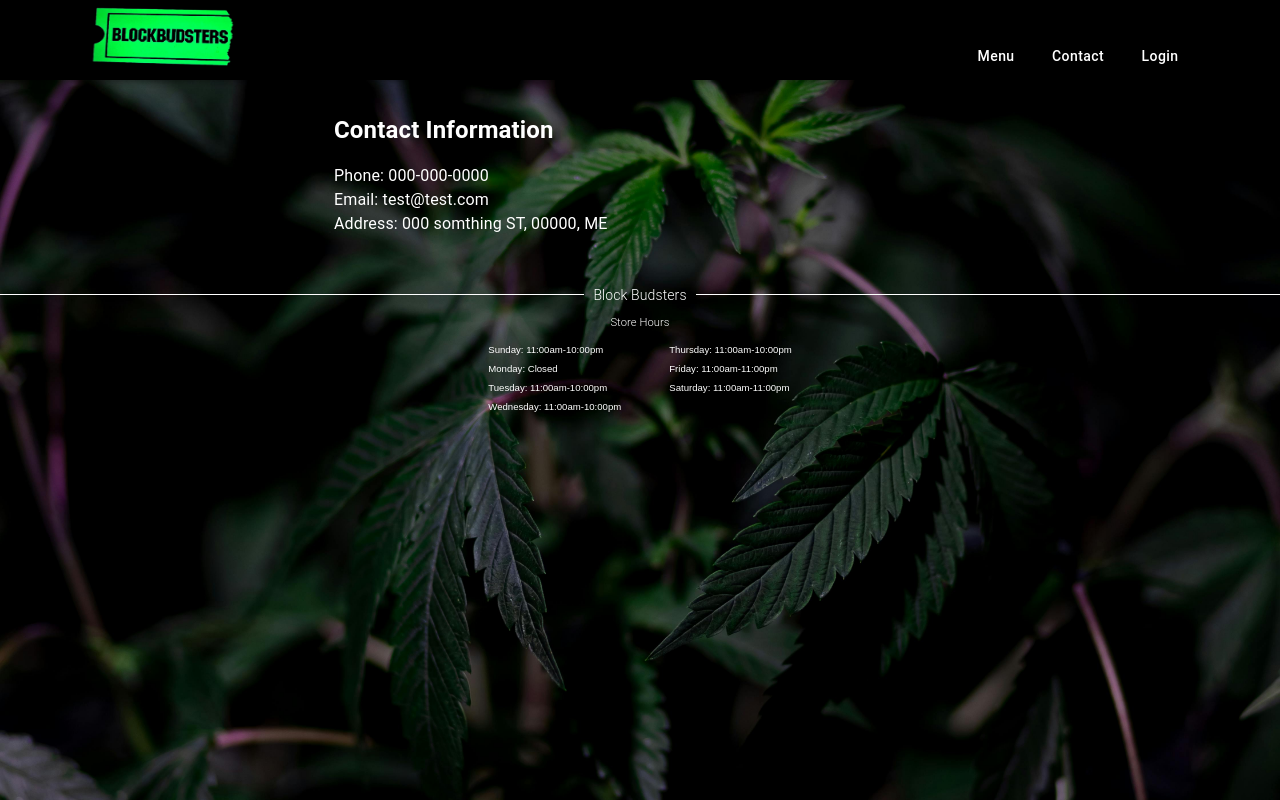
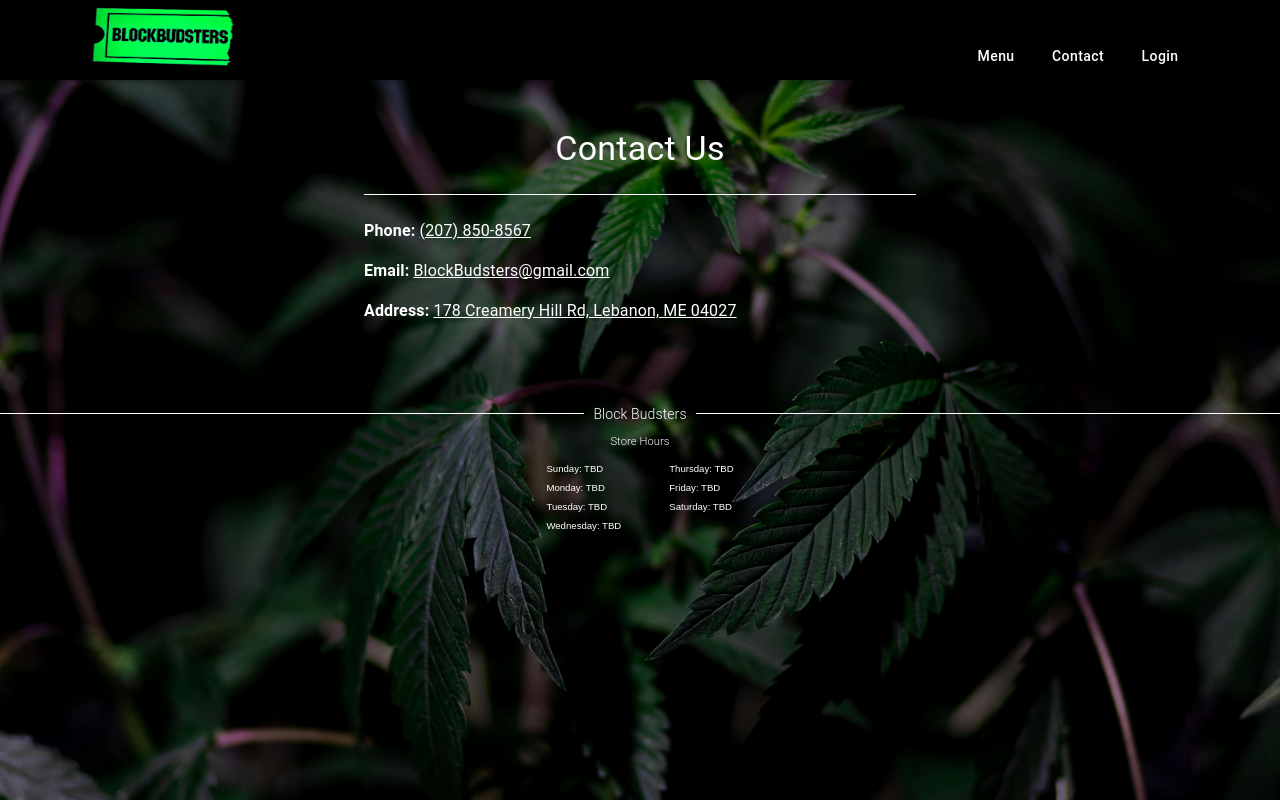
Before and after one commit to TimL94/BlockBudsters, a React (Vite) app in the folder client/: page /Contact in a window 1280 px wide. Both pictures are taken after a click on the button "YES". Built offline with nearby package versions, Linux system fonts and the light colour scheme.

Commit message:
updated contact page with relevant information, changed store hours

```diff
--- a/client/src/components/Footer.jsx
+++ b/client/src/components/Footer.jsx
@@ -44,29 +44,29 @@ const textStyles = { fontSize: '0.6rem', fontWeight: 300, py: 0.5 };
                         <Grid item>
                             <List sx={{ p: 0 }}>
                                 <ListItem sx={textStyles}>
-                                    Sunday: 11:00am-10:00pm
+                                    Sunday: TBD
                                 </ListItem>
                                 <ListItem sx={textStyles}>
-                                    Monday: Closed
+                                    Monday: TBD
                                 </ListItem>
                                 <ListItem sx={textStyles}>
-                                    Tuesday: 11:00am-10:00pm
+                                    Tuesday: TBD
                                 </ListItem>
                                 <ListItem sx={textStyles}>
-                                    Wednesday: 11:00am-10:00pm
+                                    Wednesday: TBD
                                 </ListItem>
                             </List>
                         </Grid>
                         <Grid item>
                             <List sx={{ p: 0 }}>
                                 <ListItem sx={textStyles}>
-                                    Thursday: 11:00am-10:00pm
+                                    Thursday: TBD
                                 </ListItem>
                                 <ListItem sx={textStyles}>
-                                    Friday: 11:00am-11:00pm
+                                    Friday: TBD
                                 </ListItem>
                                 <ListItem sx={textStyles}>
-                                    Saturday: 11:00am-11:00pm
+                                    Saturday: TBD
                                 </ListItem>
                             </List>
                         </Grid>
--- a/client/src/pages/Contact.jsx
+++ b/client/src/pages/Contact.jsx
@@ -1,29 +1,50 @@
-import { Container } from "@mui/material";
-import { Box } from "@mui/system";
-import Typography from '@mui/material/Typography';
-import Divider from '@mui/material/Divider';
-import Grid from '@mui/material/Grid';
-import Card from '@mui/material/Card';
-import CardHeader from '@mui/material/CardHeader';
-import CardContent from '@mui/material/CardContent';
-import React from 'react';
-
+import { Container, Typography, Link, Divider, Box } from "@mui/material";
+import React from "react";
 
 function Contact() {
-    return(
-        <Box sx={{ flexGrow: 1, padding: 2, display: 'flex', justifyContent: 'center', alignItems: 'center', flexDirection: 'column' }}>
-            <Grid container spacing={3} justifyContent='center'>
-                <Grid item  md={6} xs={10}>
-                    <Typography sx={{ mb: 2, mt: 2, color:'white' }}>
-                        <h2>Contact Information</h2>
-                    </Typography>
-                <Typography variant="body1">Phone: 000-000-0000</Typography>
-                <Typography variant="body1">Email: test@test.com</Typography>
-                <Typography variant="body1">Address: 000 somthing ST, 00000, ME</Typography>
-                </ Grid>
-            </Grid>
-        </Box>
-    )
+  return (
+    <Container maxWidth="sm" sx={{ py: 6 }}>
+      <Typography variant="h4" align="center" gutterBottom>
+        Contact Us
+      </Typography>
+
+      <Divider sx={{ my: 3, borderColor: "white" }} />
+
+      <Box sx={{ display: "flex", flexDirection: "column", gap: 2 }}>
+        <Typography variant="body1">
+          <strong>Phone:</strong>{" "}
+          <Link
+            href="tel:2078508567"
+            sx={{ color: "white", textDecoration: "underline" }}
+          >
+            (207) 850-8567
+          </Link>
+        </Typography>
+
+        <Typography variant="body1">
+          <strong>Email:</strong>{" "}
+          <Link
+            href="mailto:Blockbudsters@gmail.com"
+            sx={{ color: "white", textDecoration: "underline" }}
+          >
+            BlockBudsters@gmail.com
+          </Link>
+        </Typography>
+
+        <Typography variant="body1">
+          <strong>Address:</strong>{" "}
+          <Link
+            href="https://www.google.com/maps/search/?api=1&query=178+Creamery+Hill+Rd,+Lebanon,+ME,+04027"
+            target="_blank"
+            rel="noopener noreferrer"
+            sx={{ color: "white", textDecoration: "underline" }}
+          >
+            178 Creamery Hill Rd, Lebanon, ME 04027
+          </Link>
+        </Typography>
+      </Box>
+    </Container>
+  );
 }
 
 export default Contact;
```
